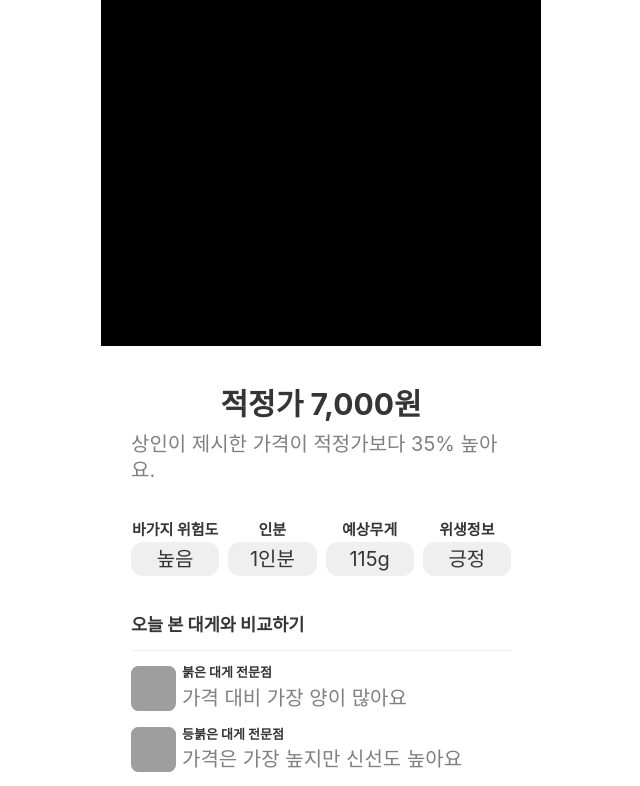
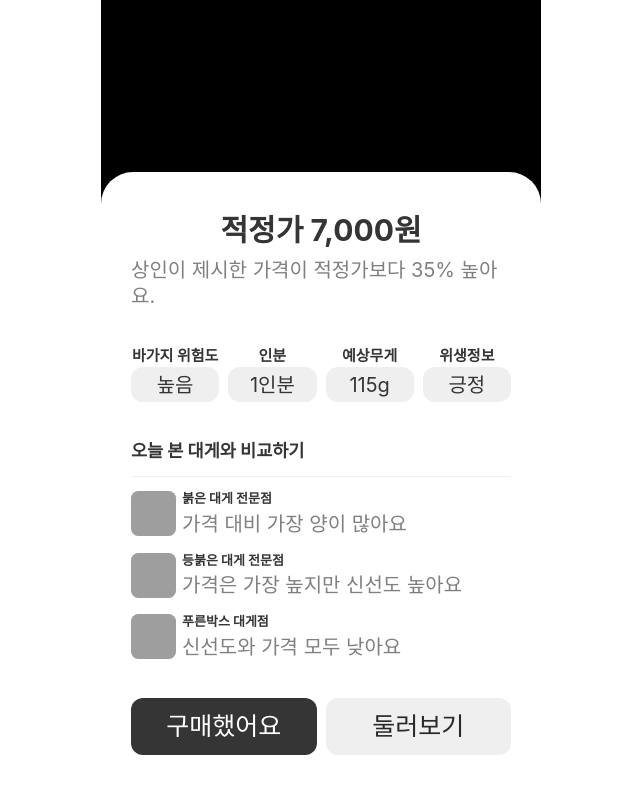
Before and after one commit to BSSM-OCEAN-HACKATON/HONEST-OCEAN.frontend, a Next.js app: page /camera/result in a window 1280 px wide. Shown: the top 786 px of the page, without its empty margins (319-959 px from the left). Built offline with nearby package versions, Linux system fonts and the light colour scheme; a web font is replaced by a local one.

Commit message:
feat : 페이지 마운트 애니메이션 추가

```diff
--- a/app/(nav)/camera/result/page.tsx
+++ b/app/(nav)/camera/result/page.tsx
@@ -50,9 +50,9 @@ function ResultContent() {
   }
 
   return (
-    <div className="flex-col min-h-screen">
+    <div className="relative flex-col h-screen">
       {/* 배경 - 이미지가 있으면 이미지, 없으면 검은색 */}
-      <div className="relative min-h-[346px] bg-black">
+      <div className="relative h-[346px] shrink-0 bg-black">
         {imageSrc && (
           <Image
             src={imageSrc}
@@ -66,10 +66,10 @@ function ResultContent() {
       </div>
 
       {/* 하얀색 오버레이 */}
-      <div className="bg-white flex-1 rounded-t-[32px]">
-        <div className="flex-col gap-[36px] px-[30px] pt-[36px] pb-9">
+      <div className="absolute bottom-0 left-0 right-0 bg-white rounded-t-[32px]">
+        <div className="flex-col gap-[36px] px-[30px] pt-[36px] pb-9 min-h-full">
           {/* 적정가 정보 */}
-          <div className="flex-col gap-[4px]">
+          <div className="flex-col gap-[4px] animate-fade-in-up">
             <p className="font-bold text-24 text-gray-003 text-center">
               적정가 {data.appropriatePrice.toLocaleString()}원
             </p>
@@ -79,7 +79,7 @@ function ResultContent() {
           </div>
 
           {/* 정보 카드 그리드 */}
-          <div className="flex gap-[9px] items-center">
+          <div className="flex gap-[9px] items-center animate-fade-in-up-delay-1">
             <InfoCard label="바가지 위험도" value={data.riskLevel} />
             <InfoCard label="인분" value={data.servings} />
             <InfoCard label="예상무게" value={data.estimatedWeight} />
@@ -87,7 +87,7 @@ function ResultContent() {
           </div>
 
           {/* 비교 섹션 */}
-          <div className="flex-col gap-[12px]">
+          <div className="flex-col gap-[12px] animate-fade-in-up-delay-2">
             <p className="font-bold text-14 text-gray-003">
               오늘 본 대게와 비교하기
             </p>
@@ -105,7 +105,7 @@ function ResultContent() {
           </div>
 
           {/* 액션 버튼 */}
-          <div className="flex gap-[9px]">
+          <div className="flex gap-[9px] animate-fade-in-up-delay-3">
             <Button text="구매했어요" onClick={handlePurchase} variant="primary" />
             <Button text="둘러보기" onClick={handleBrowse} variant="secondary" />
           </div>
--- a/app/components/shared/PriceForm.tsx
+++ b/app/components/shared/PriceForm.tsx
@@ -60,7 +60,7 @@ const PriceForm = ({ totalPrice: initialTotalPrice = 8000, onSubmit }: PriceForm
   return (
     <form onSubmit={handleSubmit} className="flex-col gap-8">
       {/* 상인이 제안한 전체 가격 */}
-      <div className="flex-col gap-1">
+      <div className="flex-col gap-1 animate-fade-in-up">
         <label className="text-20 text-gray-003">상인이 제안한 전체 가격</label>
         <button
           type="button"
@@ -91,7 +91,7 @@ const PriceForm = ({ totalPrice: initialTotalPrice = 8000, onSubmit }: PriceForm
       )}
 
       {/* 구매할 상품의 갯수 */}
-      <div className="flex-col gap-1 space-between">
+      <div className="flex-col gap-1 space-between animate-fade-in-up-delay-1">
         <label className="text-20 text-gray-003">구매할 상품의 갯수</label>
         <div className="flex-row items-center gap-2 justify-between font-bold">
           <span className="text-40">{quantity}개</span>
@@ -100,7 +100,7 @@ const PriceForm = ({ totalPrice: initialTotalPrice = 8000, onSubmit }: PriceForm
       </div>
 
       {/* 상인이 제안한 개당 가격 */}
-      <div className="flex-col gap-1">
+      <div className="flex-col gap-1 animate-fade-in-up-delay-2">
         <label className="text-20 text-gray-003">상인이 제안한 개당 가격</label>
         <div className="text-40 font-bold">{pricePerItem.toLocaleString()}원</div>
       </div>
--- a/app/components/shared/QuantityButtons.tsx
+++ b/app/components/shared/QuantityButtons.tsx
@@ -10,7 +10,9 @@ interface QuantityButtonsProps {
 
 const QuantityButtons = ({ onIncrement, onDecrement }: QuantityButtonsProps) => {
   return (
-    <div className="flex-row gap-[5px] items-center">
+    <div
+      className="flex-row gap-[5px] items-center opacity-0 animate-fade-in"
+    >
       <button
         onClick={onDecrement}
         className="w-12 h-12"
--- a/app/globals.css
+++ b/app/globals.css
@@ -137,3 +137,40 @@ input {
 .animate-slide-up {
   animation: slideUp 0.3s ease-out;
 }
+
+/* 페이지 마운트 애니메이션 */
+@keyframes fadeInUp {
+  from {
+    opacity: 0;
+    transform: translateY(20px);
+  }
+  to {
+    opacity: 1;
+    transform: translateY(0);
+  }
+}
+
+@utility animate-fade-in-up {
+  opacity: 0;
+  animation: fadeInUp 0.5s ease-out forwards;
+}
+
+@utility animate-fade-in-up-delay-1 {
+  opacity: 0;
+  animation: fadeInUp 0.5s ease-out 0.1s forwards;
+}
+
+@utility animate-fade-in-up-delay-2 {
+  opacity: 0;
+  animation: fadeInUp 0.5s ease-out 0.2s forwards;
+}
+
+@utility animate-fade-in-up-delay-3 {
+  opacity: 0;
+  animation: fadeInUp 0.5s ease-out 0.3s forwards;
+}
+
+@utility animate-fade-in-up-delay-4 {
+  opacity: 0;
+  animation: fadeInUp 0.5s ease-out 0.4s forwards;
+}
```
